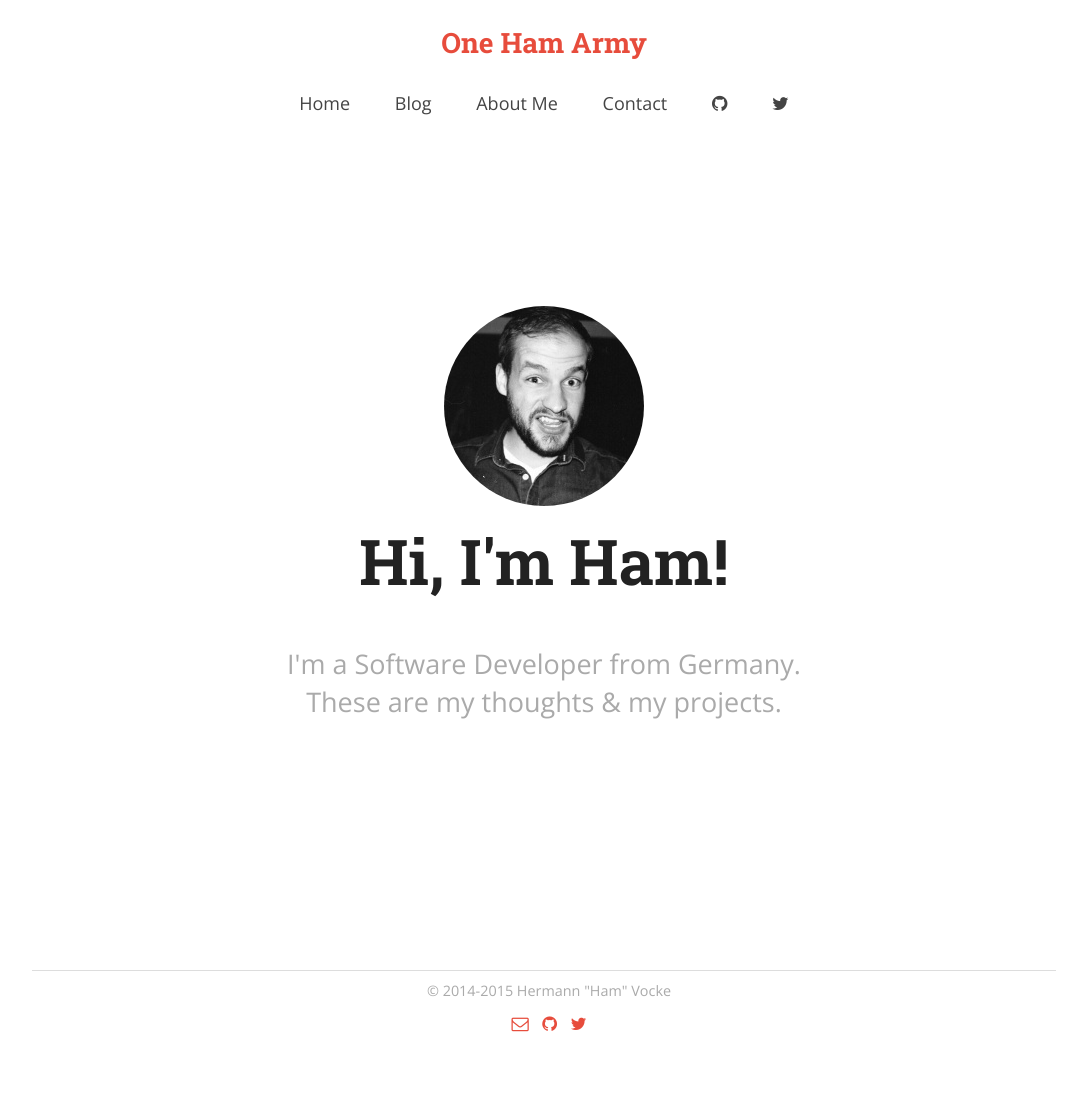
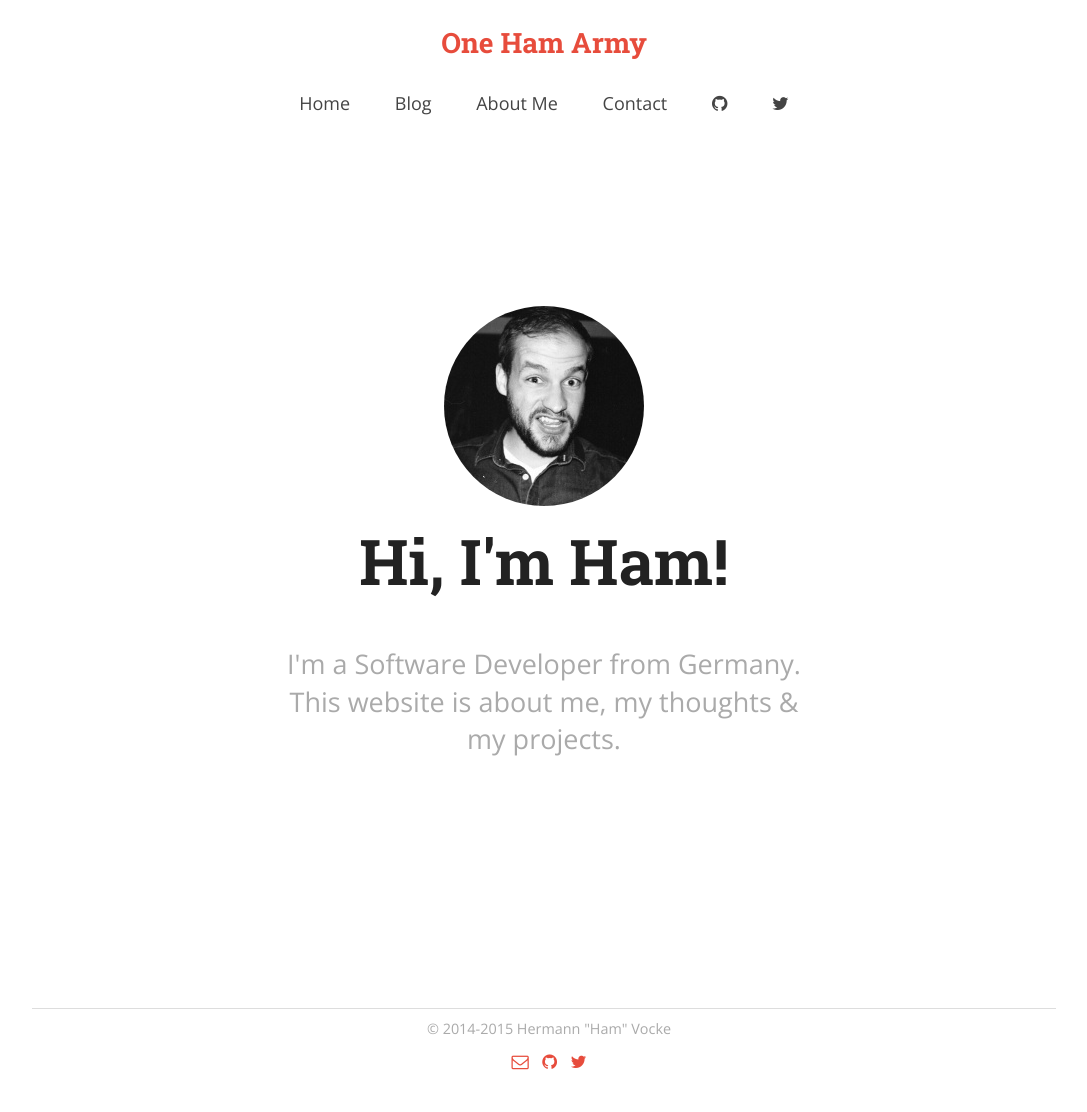
Before and after one commit to hamvocke/hamvocke.github.io, a Jekyll site: the page built from index.html, in a window 1280 px wide. Shown: the whole page, without its empty margins (96-1183 px from the left). Built offline with Jekyll 4.4.1, drawn with Linux system fonts in a browser that asks for light colours; nearby versions of some CDN libraries; before the commit the page ends 1074 px from its top, so only the background shows below that.

Commit message:
changed greeting

```diff
--- a/index.html
+++ b/index.html
@@ -1,10 +1,10 @@
 ---
 layout: default
-title: One Ham Army
+title: Hermann Vocke
 ---
 
 <div id="home">
   <div class="image"><img src="assets/img/ham.jpg" alt="Ham Vocke" class="img-circle"></div>
   <h1 class="title">Hi, I'm Ham!</h1>
-  <p class="lead">I'm a Software Developer from Germany. These are my thoughts &amp; my projects.</p>
+  <p class="lead">I'm a Software Developer from Germany. This website is about me, my thoughts &amp; my projects.</p>
 </div>
```
